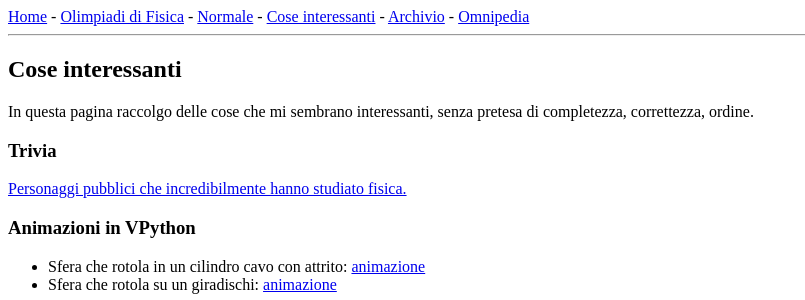
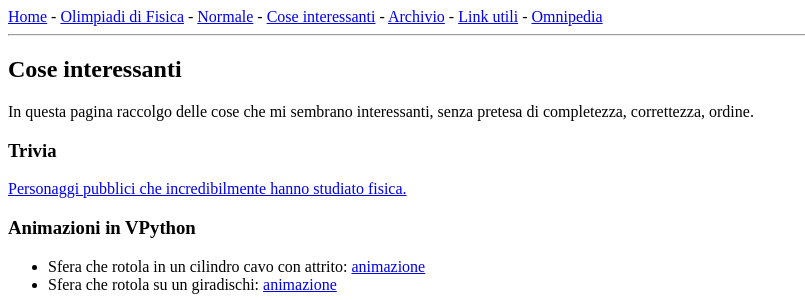
Before and after one commit to thenerdmix/uz_webpage, a PHP site: page /interessanti.php in a window 1280 px wide. Shown: the top 300 px of the page, without its empty margins (0-805 px from the left). Run offline with PHP 8.4, Linux system fonts and the light colour scheme.

Commit message:
aggiunti link utili alla sidebar

```diff
--- a/sidebar.php
+++ b/sidebar.php
@@ -6,6 +6,7 @@ echo '
 <a href="/~fradeb/normale.php">Normale</a> -
 <a href="/~fradeb/interessanti.php">Cose interessanti</a> -
 <a href="/~fradeb/archivio.php">Archivio</a> -
+<a href="/~fradeb/utili.php">Link utili</a> -
 <a href="/~fradeb/dokuwiki">Omnipedia</a>
 
 <hr>
```
